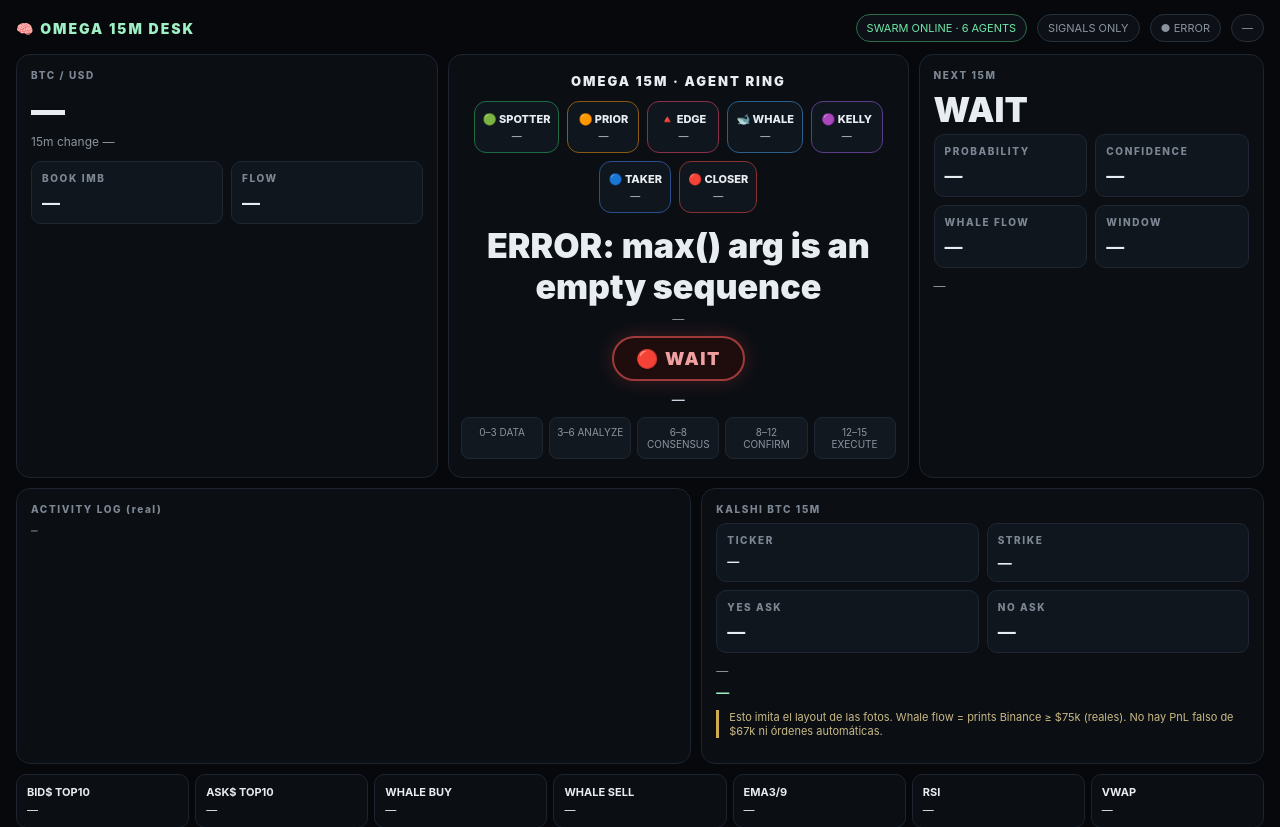
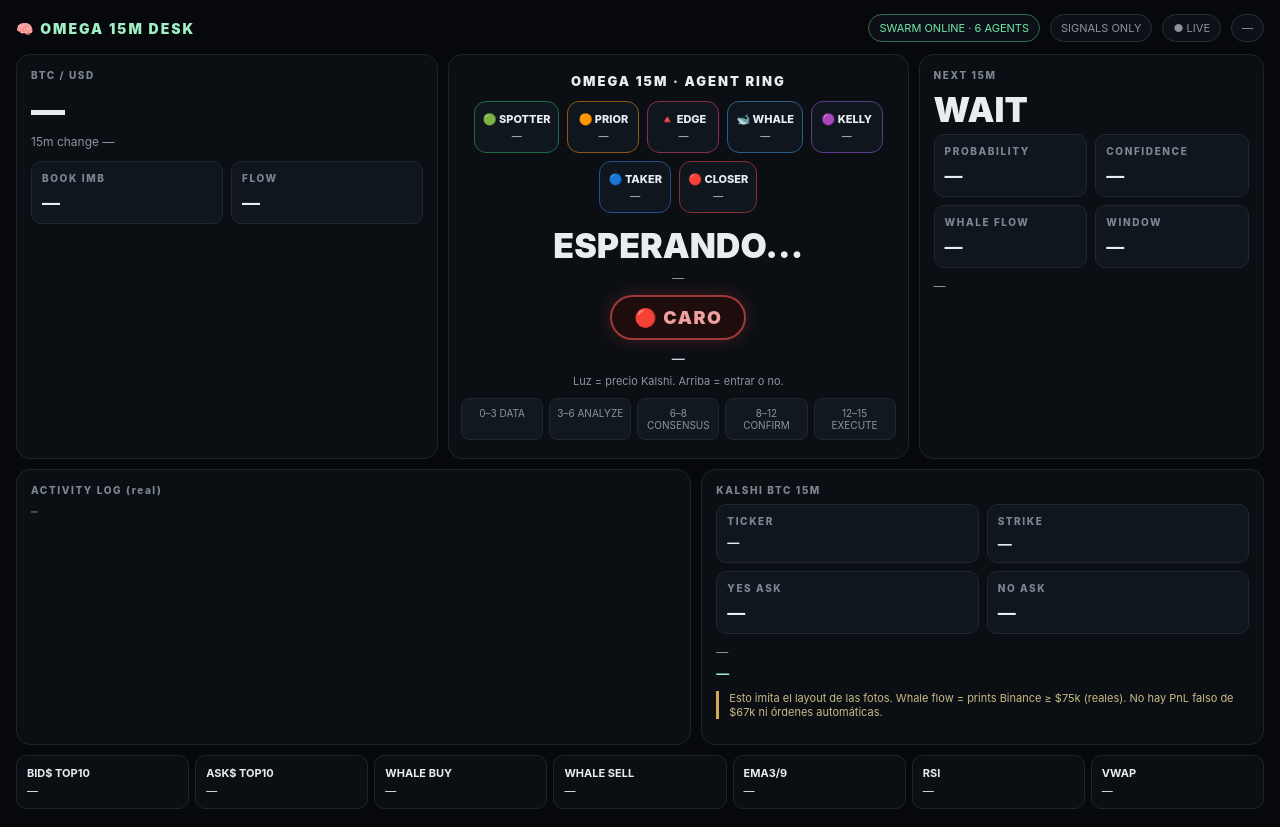
Before and after one commit to anthoninoplomo15-cyber/proyecto-2-bot, a Flask app: page / in a window 1280 px wide. Shown: the top 827 px of the page. Run offline with Flask 3, Linux system fonts and the light colour scheme; data that the repository does not hold is empty.

Commit message:
Rename OPERATE light to BARATO/CARO to avoid conflict with WAIT

```diff
--- a/templates/index.html
+++ b/templates/index.html
@@ -1,5 +1,6 @@
 <!doctype html>
-<html lang="es"><head>
+<html lang="es">
+<head>
 <meta charset="utf-8">
 <meta name="viewport" content="width=device-width,initial-scale=1">
 <title>OMEGA 15M DESK</title>
@@ -12,7 +13,7 @@
     <div class="topmeta">
       <div class="pill on" id="swarm">SWARM ONLINE · 6 AGENTS</div>
       <div class="pill" id="mode">SIGNALS ONLY</div>
-      <div class="pill" id="status">● OFFLINE</div>
+      <div class="pill" id="status">● LIVE</div>
       <div class="pill" id="clock">—</div>
     </div>
   </div>
@@ -41,8 +42,9 @@
       </div>
       <div class="big" id="decision">ESPERANDO…</div>
       <div class="sub" id="reason">—</div>
-      <div id="light" class="light-pill light-red">🔴 WAIT</div>
+      <div id="light" class="light-pill light-red">🔴 CARO</div>
       <div class="sub edge-line" id="edgeLine">—</div>
+      <div class="sub" id="lightHint" style="margin-top:4px;font-size:11px;color:#8b949e">Luz = precio Kalshi. Arriba = entrar o no.</div>
       <div class="phases" id="phases">
         <div class="phase" data-p="0">0–3 DATA</div>
         <div class="phase" data-p="1">3–6 ANALYZE</div>
@@ -132,7 +134,8 @@ async function refresh(){
   const pi=phaseIndex(t.name);
   document.querySelectorAll(".phase").forEach(el=>{el.classList.toggle("active", Number(el.dataset.p)===pi)});
   const lines=(d.activity||[]).map(x=> (x.ts||"").slice(11,19)+"  "+x.line);
-  document.getElementById("log").textContent = lines.length? lines.join("\n") : "Esperando ciclos…";
+  document.getElementById("log").textContent = lines.length? lines.join("
+") : "Esperando ciclos…";
   set("kticker", k.ticker||k.error||"—"); set("kstrike", k.strike!=null?fmt(k.strike):"—");
   set("kyes", k.yes_ask!=null?n(k.yes_ask,2):"—"); set("kno", k.no_ask!=null?n(k.no_ask,2):"—");
   set("khint", k.hint||"—");
@@ -141,7 +144,7 @@ async function refresh(){
   if(lightEl){
     const go=!!da.operate;
     lightEl.className="light-pill "+(go?"light-green":"light-red");
-    lightEl.textContent=go?"🟢 OPERATE":"🔴 WAIT";
+    lightEl.textContent=go?"🟢 BARATO":"🔴 CARO";
   }
   set("edgeLine", da.line||"—");
   if(da.edge_cents!=null && da.label){
@@ -156,6 +159,5 @@ async function refresh(){
 }
 refresh(); setInterval(refresh,5000);
 </script>
-
-
-</body></html>
+</body>
+</html>
```
